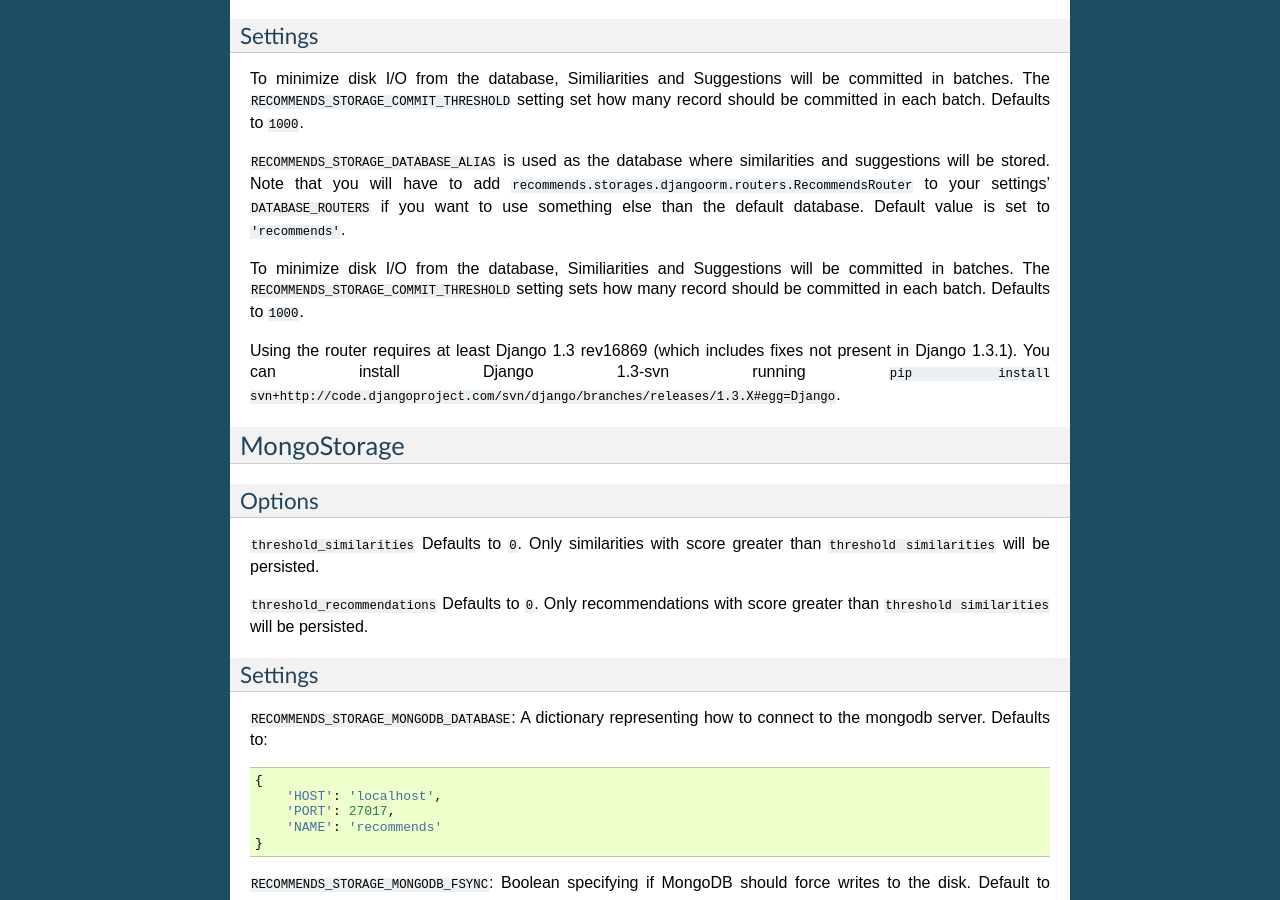
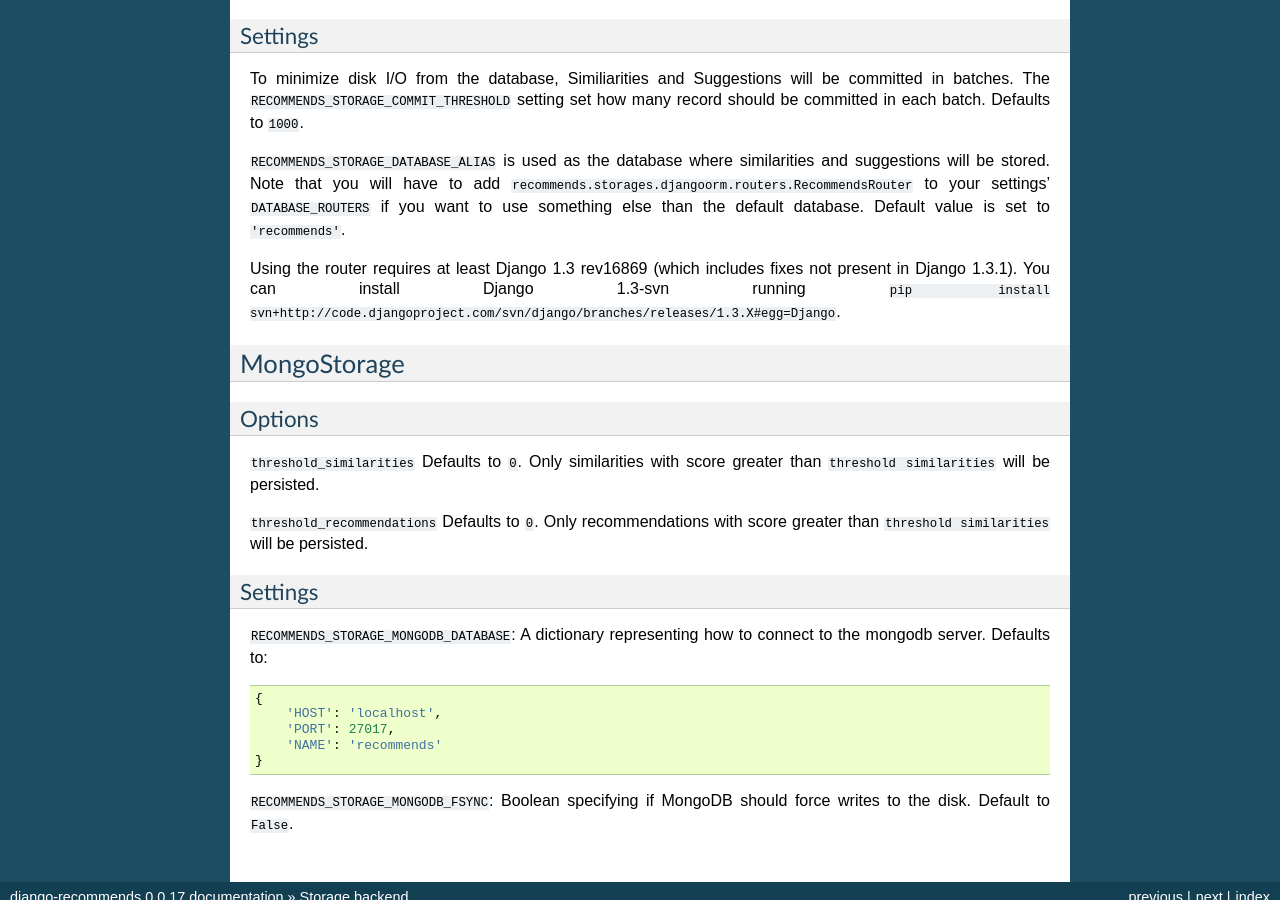
Before and after one commit to fcurella/django-recommends, a Sphinx documentation site: the page built from docs/storages.rst, in a window 1280 px wide and 900 px high, scrolled down 2712 px. Built offline with Sphinx 7.4.7, drawn with Linux system fonts in a browser that asks for light colours.

Commit message:
removed dupe paragraph in the docs

```diff
--- a/docs/storages.rst
+++ b/docs/storages.rst
@@ -157,8 +157,6 @@ To minimize disk I/O from the database, Similiarities and Suggestions will be co
 
 ``RECOMMENDS_STORAGE_DATABASE_ALIAS`` is used as the database where similarities and suggestions will be stored. Note that you will have to add ``recommends.storages.djangoorm.routers.RecommendsRouter`` to your settings' ``DATABASE_ROUTERS`` if you want to use something else than the default database. Default value is set to ``'recommends'``.
 
-To minimize disk I/O from the database, Similiarities and Suggestions will be committed in batches. The ``RECOMMENDS_STORAGE_COMMIT_THRESHOLD`` setting sets how many record should be committed in each batch. Defaults to ``1000``.
-
 Using the router requires at least Django 1.3 rev16869 (which includes fixes not present in Django 1.3.1). You can install Django 1.3-svn running ``pip install svn+http://code.djangoproject.com/svn/django/branches/releases/1.3.X#egg=Django``.
 
 MongoStorage
```
